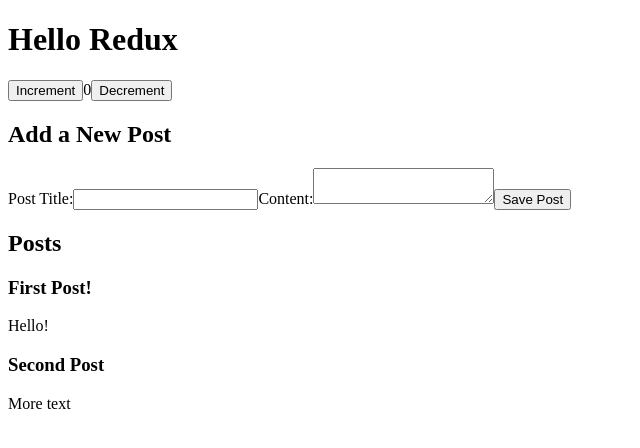
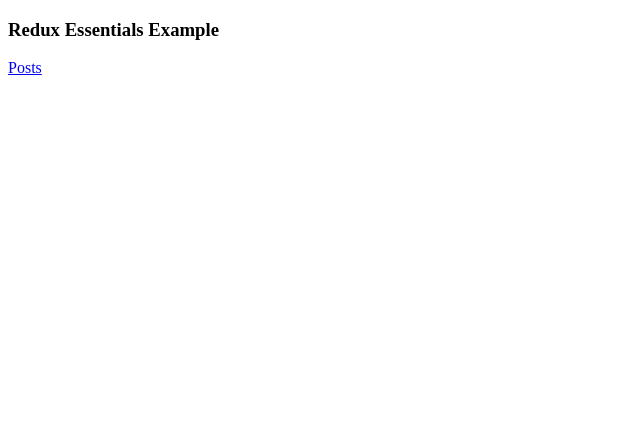
Before and after one commit to silicogen/redux.js.examples, a React app: page /posts/1 in a window 1280 px wide. Shown: the top 448 px of the page, without its empty margins (0-640 px from the left). Built offline with nearby package versions, Linux system fonts and the light colour scheme.

Commit message:
SinglePostPage

```diff
--- /dev/null
+++ b/src/App.js
@@ -0,0 +1,44 @@
+import React from "react";
+import {
+  BrowserRouter as Router,
+  Routes ,
+  Route,
+  Navigate
+} from "react-router-dom";
+
+import { Navbar } from "./app/Navbar";
+
+import { PostsList } from "./features/posts/PostsList";
+import { AddPostForm } from "./features/posts/AddPostForm";
+// import { EditPostForm } from "./features/posts/EditPostForm";
+import { SinglePostPage } from "./features/posts/SinglePostPage";
+
+function App() {
+  return (
+    <Router>
+      <Navbar />
+      <div className="App">
+        <Routes >
+          <Route
+            exact={true}
+            path="/"
+            render={() => (
+              <React.Fragment>
+                <AddPostForm />
+                <PostsList />
+              </React.Fragment>
+            )}
+          />
+          <Route
+          exact
+          path="/posts/:postId"
+           component={SinglePostPage} />
+          {/* <Route exact path="/editPost/:postId" component={EditPostForm} /> */}
+          {/* <Navigate to="/" /> */}
+        </Routes >
+      </div>
+    </Router>
+  );
+}
+
+export default App;
--- a/src/App.tsx
+++ /dev/null
@@ -1,11 +0,0 @@
-import "./ex01";
-import { Counter } from "./features/counter/Counter"
-import { PostsList } from "./features/posts/PostsList"
-import { AddPostForm } from "./features/posts/AddPostForm"
-
-export const App = () => <div>
-    <h1>Hello Redux</h1>
-    <Counter />
-    <AddPostForm/>
-    <PostsList />
-</div>
--- /dev/null
+++ b/src/app/Navbar.js
@@ -0,0 +1,19 @@
+import React from 'react'
+
+import { Link } from 'react-router-dom'
+
+export const Navbar = () => {
+  return (
+    <nav>
+      <section>
+        <h1>Redux Essentials Example</h1>
+
+        <div className="navContent">
+          <div className="navLinks">
+            <Link to="/">Posts</Link>
+          </div>
+        </div>
+      </section>
+    </nav>
+  )
+}
--- /dev/null
+++ b/src/features/posts/SinglePostPage.js
@@ -0,0 +1,27 @@
+import React from 'react'
+import { useSelector } from 'react-redux'
+
+export const SinglePostPage = ({ match }) => {
+  const { postId } = match.params
+
+  const post = useSelector(state =>
+    state.posts.find(post => post.id === postId)
+  )
+
+  if (!post) {
+    return (
+      <section>
+        <h2>Post not found!</h2>
+      </section>
+    )
+  }
+
+  return (
+    <section>
+      <article className="post">
+        <h2>{post.title}</h2>
+        <p className="post-content">{post.content}</p>
+      </article>
+    </section>
+  )
+}
--- a/src/index.tsx
+++ b/src/index.tsx
@@ -1,6 +1,6 @@
 import ReactDOM from 'react-dom'
 import './index.css'
-import {App} from './App'
+import App from './App'
 import store from './app/store'
 import { Provider } from 'react-redux'
 
```
Also changed, not shown: package.json (+5 -2 lines), 1 other file (tests, documents, lock files or other folders).
